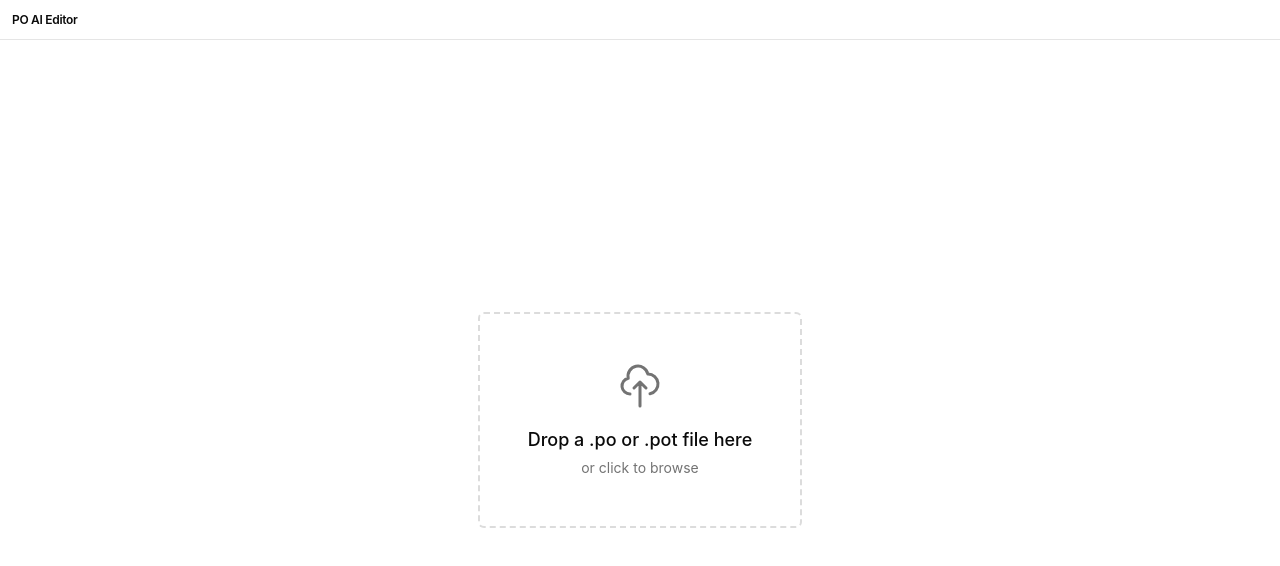
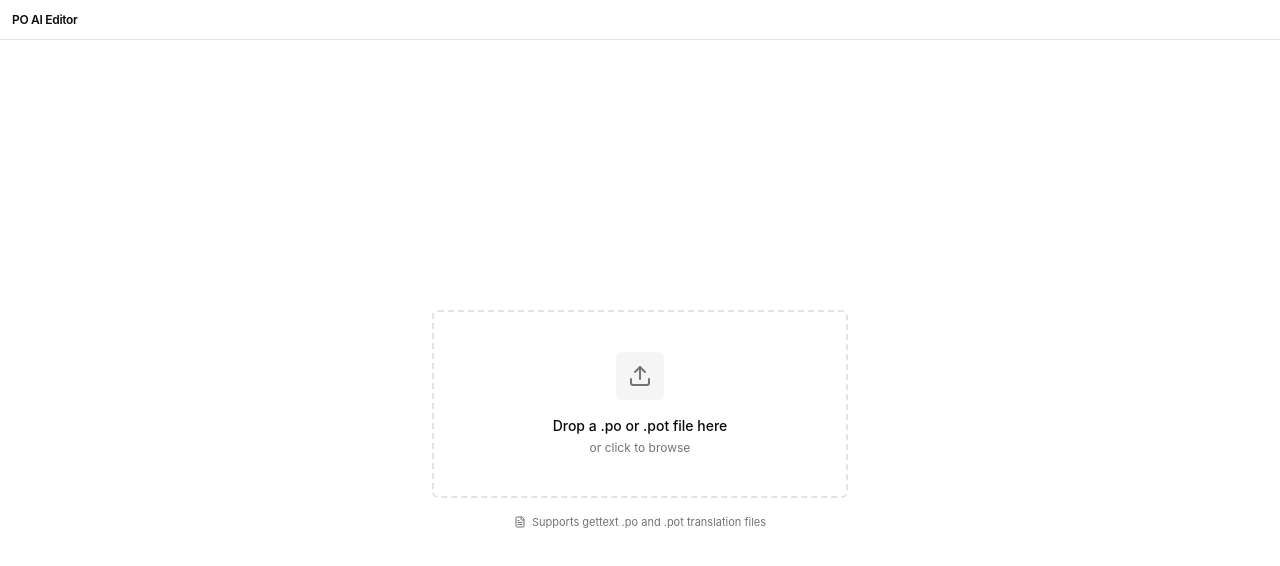
Before and after one commit to zerfl/po-ai-editor, a React (Vite) app in the folder apps/web/: page / in a window 1280 px wide. Shown: the top 566 px of the page. Built offline with nearby package versions, Linux system fonts and the light colour scheme.

Commit message:
feat(web): redesign landing page with shadcn card layout
- Clean centered card with Upload icon and loading spinner
- Drag-drop zone with format hint (.po files)
- Improved visual hierarchy and spacing

```diff
--- a/apps/web/src/features/po/PoLoader.tsx
+++ b/apps/web/src/features/po/PoLoader.tsx
@@ -2,32 +2,43 @@ import { useCallback, useState } from 'react';
 import { usePoStore } from './usePoStore';
 import { parseFile } from '@/api/client';
 import { toast } from 'sonner';
+import { Upload, FileText, Loader2 } from 'lucide-react';
 
 export function PoLoader() {
   const { dispatch } = usePoStore();
   const [isDragging, setIsDragging] = useState(false);
   const [isLoading, setIsLoading] = useState(false);
 
-  const handleFile = useCallback(async (file: File) => {
+  const handleFile = useCallback(
+    async (file: File) => {
       setIsLoading(true);
       try {
         const content = await file.text();
         const result = await parseFile(content, file.name);
         dispatch({ type: 'LOAD_FILE', payload: result });
-      toast.success(`Loaded ${result.entries.length} entries from ${file.name}`);
+        toast.success(
+          `Loaded ${result.entries.length} entries from ${file.name}`
+        );
       } catch (error) {
-      toast.error(`Failed to load file: ${error instanceof Error ? error.message : 'Unknown error'}`);
+        toast.error(
+          `Failed to load file: ${error instanceof Error ? error.message : 'Unknown error'}`
+        );
       } finally {
         setIsLoading(false);
       }
-  }, [dispatch]);
+    },
+    [dispatch]
+  );
 
-  const handleDrop = useCallback((e: React.DragEvent) => {
+  const handleDrop = useCallback(
+    (e: React.DragEvent) => {
       e.preventDefault();
       setIsDragging(false);
       const file = e.dataTransfer.files[0];
       if (file) handleFile(file);
-  }, [handleFile]);
+    },
+    [handleFile]
+  );
 
   const handleDragOver = useCallback((e: React.DragEvent) => {
     e.preventDefault();
@@ -38,48 +49,51 @@ export function PoLoader() {
     setIsDragging(false);
   }, []);
 
-  const handleInputChange = useCallback((e: React.ChangeEvent<HTMLInputElement>) => {
+  const handleInputChange = useCallback(
+    (e: React.ChangeEvent<HTMLInputElement>) => {
       const file = e.target.files?.[0];
       if (file) handleFile(file);
-  }, [handleFile]);
+    },
+    [handleFile]
+  );
 
   return (
+    <div className="w-full max-w-md px-4">
       <div
-      className={`border-2 border-dashed rounded-lg p-12 text-center transition-colors ${
-        isDragging ? 'border-primary bg-primary/5' : 'border-muted-foreground/25'
-      } ${isLoading ? 'opacity-50 pointer-events-none' : ''}`}
+        className={`relative flex flex-col items-center gap-4 rounded-lg border-2 border-dashed p-10 text-center transition-colors ${
+          isDragging
+            ? 'border-primary bg-primary/5'
+            : 'border-muted-foreground/20 hover:border-muted-foreground/35'
+        } ${isLoading ? 'pointer-events-none opacity-60' : ''}`}
         onDrop={handleDrop}
         onDragOver={handleDragOver}
         onDragLeave={handleDragLeave}
       >
-      <div className="flex flex-col items-center gap-4">
-        <svg
-          className="w-12 h-12 text-muted-foreground"
-          fill="none"
-          stroke="currentColor"
-          viewBox="0 0 24 24"
-        >
-          <path
-            strokeLinecap="round"
-            strokeLinejoin="round"
-            strokeWidth={1.5}
-            d="M7 16a4 4 0 01-.88-7.903A5 5 0 1115.9 6L16 6a5 5 0 011 9.9M15 13l-3-3m0 0l-3 3m3-3v12"
-          />
-        </svg>
-        <div>
-          <p className="text-lg font-medium">
-            {isLoading ? 'Loading...' : 'Drop a .po or .pot file here'}
-          </p>
-          <p className="text-sm text-muted-foreground mt-1">
-            or click to browse
-          </p>
-        </div>
         <input
           type="file"
           accept=".po,.pot"
           onChange={handleInputChange}
-          className="absolute inset-0 w-full h-full opacity-0 cursor-pointer"
+          className="absolute inset-0 size-full cursor-pointer opacity-0"
         />
+        {isLoading ? (
+          <Loader2 className="text-muted-foreground size-8 animate-spin" />
+        ) : (
+          <div className="bg-muted rounded-lg p-3">
+            <Upload className="text-muted-foreground size-6" />
+          </div>
+        )}
+        <div>
+          <p className="text-sm font-medium">
+            {isLoading ? 'Loading...' : 'Drop a .po or .pot file here'}
+          </p>
+          <p className="text-muted-foreground mt-1 text-xs">
+            or click to browse
+          </p>
+        </div>
+      </div>
+      <div className="text-muted-foreground mt-4 flex items-center justify-center gap-1.5 text-[11px]">
+        <FileText className="size-3" />
+        <span>Supports gettext .po and .pot translation files</span>
       </div>
     </div>
   );
```
Lines whose indentation alone changed are shown as unchanged.
